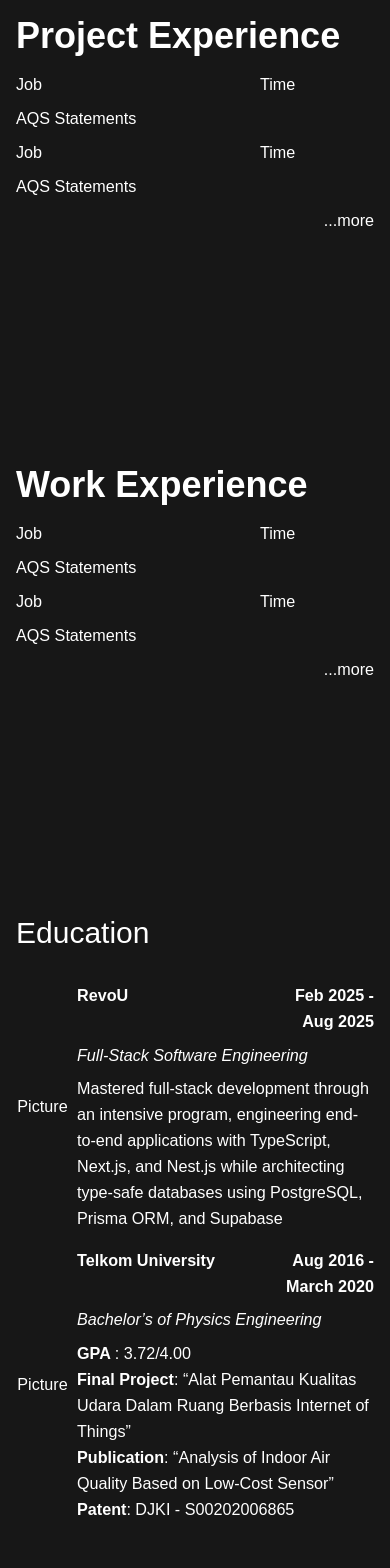
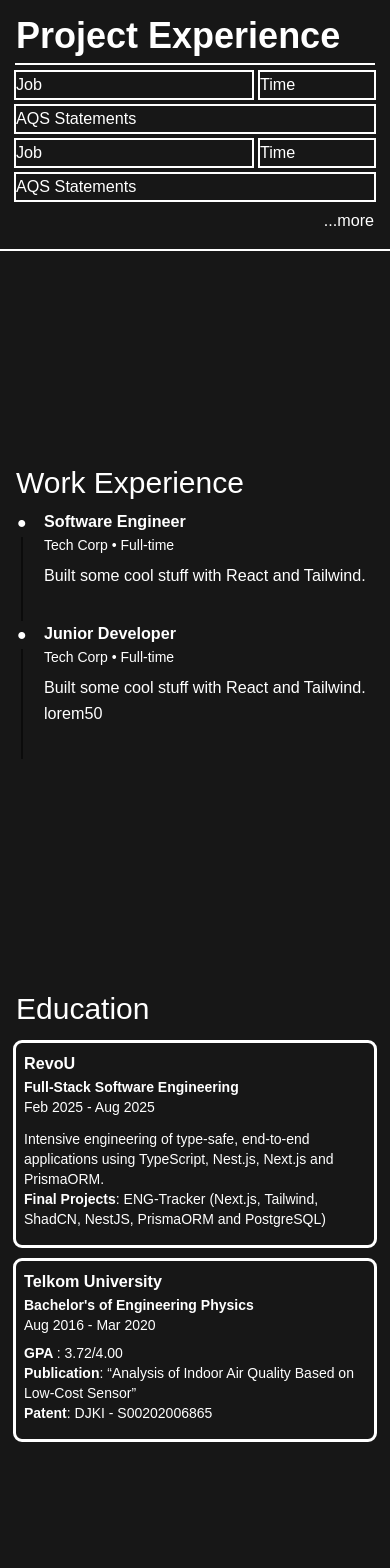
Before and after one commit to kebejoan/bejo-porto, a Next.js app: page / in a window 390 px wide. Shown: the top 1568 px of the page. Built offline with nearby package versions, Linux system fonts and the light colour scheme; a web font is replaced by a local one.

Commit message:
feat: make component hero and aboutme responsive, add content for education

```diff
--- a/app/components/1_AboutMe.tsx
+++ b/app/components/1_AboutMe.tsx
@@ -1,13 +1,13 @@
 export default function AboutMe() {
 	return (
-		<div className="w-full flex flex-col-reverse lg:flex-row gap-2">
+		<div className="w-full flex flex-col-reverse lg:flex-row gap-2 p-2">
 			<div className="w-full lg:w-3/4">
-				<div className="w-full flex flex-col items-center gap-4 outline-1">
-					<div className="w-full flex flex-col gap-2 p-2 outline-2">
+				<div className="w-full flex flex-col items-center gap-4">
+					<div className="w-full flex flex-col gap-2 p-2 ">
 						<div className="text-3xl md:text-4xl lg:text-5xl font-pixel">
 							Hi, my name is Faishal! 👋
 						</div>
-						<div className="w-full outline-1"></div>
+						<div className="w-full "></div>
 						<div className="flex flex-col gap-4">
 							<div>
 								But people call me <strong>Joe/Bejo</strong>. I'm a{" "}
@@ -36,7 +36,7 @@ export default function AboutMe() {
 					</div>
 				</div>
 			</div>
-			<div className="w-full lg:w-1/4 flex flex-col justify-center items-center outline-2 p-2 lg:p-0">
+			<div className="w-full lg:w-1/4 flex flex-col justify-center items-center  p-2 lg:p-0">
 				<div className="w-48 lg:w-full max-w-sm px-2">
 					<img src="/ava.png" alt="me" className="w-full h-auto rounded-xl" />
 				</div>
--- a/app/components/2_Education.tsx
+++ b/app/components/2_Education.tsx
@@ -2,54 +2,84 @@ export default function Education() {
 	return (
 		<div className="w-full grid grid-cols-4 gap-2">
 			<div className="w-full col-span-4">
-        <div className="w-full flex flex-col items-center gap-4 outline-1 grid-span-2">
-          <div className="w-full flex flex-col gap-4 p-4 outline-2">
+				<div className="w-full flex flex-col items-center gap-4  grid-span-2">
+					<div className="w-full flex flex-col gap-4 p-4 ">
 						<div className="text-3xl md:text-4xl lg:text-5xl font-pixel">
 							Education
 						</div>
-            <div className="w-full outline-1"></div>
-            <div className="w-full grid grid-cols-6 gap-2">
-              <div className="w-full outline-2 row-span-3 text-center content-center">
-                Picture
+						{/* <div className="w-full outline-1"></div> */}
+						{/* Revou */}
+						<div className="w-full flex flex-col outline-3 rounded-md gap-1 p-2">
+							<div className="w-full flex flex-col">
+								<div className="font-bold">RevoU</div>
+								<div className="text-sm lg:text-base font-bold">
+									Full-Stack Software Engineering
 								</div>
-              <div className="w-full outline-2 col-span-3 font-bold">RevoU</div>
-              <div className="w-full outline-2 col-span-2 text-end font-bold">
+								<div className="text-sm lg:text-base mb-2">
 									Feb 2025 - Aug 2025
 								</div>
-              <div className="w-full outline-2 col-span-5 italic">
-                Full-Stack Software Engineering
 							</div>
-              <div className="w-full outline-2 col-span-5">
-                Mastered full-stack development through an intensive program,
-                engineering end-to-end applications with TypeScript, Next.js,
-                and Nest.js while architecting type-safe databases using
-                PostgreSQL, Prisma ORM, and Supabase
+							<div className="text-sm lg:text-base mb-2">
+								Intensive engineering of type-safe, end-to-end applications
+								using TypeScript, Nest.js, Next.js and PrismaORM.
+								<br />
+								<strong>Final Projects</strong>: ENG-Tracker (Next.js, Tailwind,
+								ShadCN, NestJS, PrismaORM and PostgreSQL)
 							</div>
 						</div>
-            <div className="w-full grid grid-cols-6 gap-2">
-              <div className="w-full outline-2 row-span-3 text-center content-center">
-                Picture
+						{/* TelU */}
+						<div className="w-full flex flex-col outline-3 rounded-md p-2">
+							<div className="w-full flex flex-col">
+								<div className="font-bold">Telkom University</div>
+								<div className="text-sm lg:text-base font-bold">
+									Bachelor's of Engineering Physics
 								</div>
-              <div className="w-full outline-2 col-span-3 font-bold">
-                Telkom University
+								<div className="text-sm lg:text-base mb-2">
+									Aug 2016 - Mar 2020
 								</div>
-              <div className="w-full outline-2 col-span-2 text-end font-bold">
-                Aug 2016 - March 2020
 							</div>
-              <div className="w-full outline-2 col-span-5 italic">
-                Bachelor’s of Physics Engineering
-              </div>
-              <div className="w-full outline-2 col-span-5">
+							<div className="text-sm lg:text-base mb-2">
 								<strong>GPA </strong>: 3.72/4.00 <br />
-                <strong>Final Project</strong>: “Alat Pemantau Kualitas Udara
-                Dalam Ruang Berbasis Internet of Things” <br />
 								<strong>Publication</strong>: “Analysis of Indoor Air Quality
 								Based on Low-Cost Sensor”
 								<br />
 								<strong>Patent</strong>: DJKI - S00202006865
 							</div>
 						</div>
-            {/* <div className="w-full flex justify-end">...more</div> */}
+						{/* <div className="w-full grid grid-cols-6 gap-2">
+							<div className="w-full outline-2 col-span-3 font-bold">RevoU</div>
+							<div className="w-full outline-2 col-span-3 text-end font-bold">
+								Feb 2025 - Aug 2025
+							</div>
+							<div className="w-full outline-2 col-span-6 italic">
+								Full-Stack Software Engineering
+							</div>
+							<div className="w-full outline-2 col-span-6">
+								Intensive engineering of type-safe, end-to-end applications
+								using TypeScript, Nest.js, and PostgreSQL.
+								<br />
+								<strong>Final Projects</strong>: ENG-Tracker (Next.js, Tailwind,
+								ShadCN, NestJS, PrismaORM PostgreSQL)
+							</div>
+						</div>
+						<div className="w-full grid grid-cols-6 gap-2">
+							<div className="w-full outline-2 col-span-3 font-bold">
+								Telkom University
+							</div>
+							<div className="w-full outline-2 col-span-3 text-end font-bold">
+								Aug 2016 - Mar 2020
+							</div>
+							<div className="w-full outline-2 col-span-6 italic">
+								Bachelor’s of Physics Engineering
+							</div>
+							<div className="w-full outline-2 col-span-6">
+								<strong>GPA </strong>: 3.72/4.00 <br />
+								<strong>Publication</strong>: “Analysis of Indoor Air Quality
+								Based on Low-Cost Sensor”
+								<br />
+								<strong>Patent</strong>: DJKI - S00202006865
+							</div>
+						</div> */}
 					</div>
 				</div>
 			</div>
--- a/app/components/3_WorkExperience.tsx
+++ b/app/components/3_WorkExperience.tsx
@@ -2,21 +2,48 @@ export default function WorkExperience() {
 	return (
 		<div className="w-full grid grid-cols-4 gap-2">
 			<div className="w-full col-span-4">
-				<div className="w-full flex flex-col items-center gap-4 w-full outline-1 grid-span-2">
-					<div className="w-full flex flex-col gap-2 p-4 outline-2">
-						<div className="text-4xl font-bold">Work Experience</div>
-						<div className="w-full outline-1"></div>
-						<div className="w-full grid grid-cols-6 gap-2">
-							<div className="w-full outline-2 col-span-4">Job</div>
-							<div className="w-full outline-2 col-span-2">Time</div>
-							<div className="w-full outline-2 col-span-6">AQS Statements</div>
+				<div className="w-full flex flex-col items-center gap-4 w-full grid-span-2">
+					<div className="w-full flex flex-col gap-2 p-4 ">
+						<div className="text-3xl md:text-4xl lg:text-5xl font-pixel">
+							Work Experience
 						</div>
-						<div className="w-full grid grid-cols-6 gap-2">
-							<div className="w-full outline-2 col-span-4">Job</div>
-							<div className="w-full outline-2 col-span-2">Time</div>
-							<div className="w-full outline-2 col-span-6">AQS Statements</div>
+						{/* <div className="w-1/2 outline-1"></div> */}
+						<div className="space-y-0">
+							{/* Timeline Item */}
+							<div className="relative flex gap-x-4">
+								{/* The Line and Dot Column */}
+								<div className="relative last:after:hidden after:absolute after:top-7 after:bottom-0 after:left-1/2 after:w-px after:-translate-x-1/2 after:bg-black">
+									<div className="relative z-10 flex size-3 items-center justify-center mt-2">
+										●
+									</div>
+								</div>
+
+								{/* The Content Column */}
+								<div className="pb-8">
+									<h3 className="font-bold ">Software Engineer</h3>
+									<p className="text-sm lg:text-base">Tech Corp • Full-time</p>
+									<p className="mt-2">
+										Built some cool stuff with React and Tailwind.
+									</p>
+								</div>
+							</div>
+
+							{/* Repeat for next item */}
+							<div className="relative flex gap-x-4">
+								<div className="relative last:after:hidden after:absolute after:top-7 after:bottom-0 after:left-1/2 after:w-px after:-translate-x-1/2 after:bg-black">
+									<div className="relative z-10 flex size-3 items-center justify-center mt-2">
+										●
+									</div>
+								</div>
+								<div className="pb-8">
+									<h3 className="font-bold">Junior Developer</h3>
+									<p className="text-sm lg:text-base">Tech Corp • Full-time</p>
+									<p className="mt-2">
+										Built some cool stuff with React and Tailwind. lorem50
+									</p>
+								</div>
+							</div>
 						</div>
-						<div className="w-full flex justify-end">...more</div>
 					</div>
 				</div>
 			</div>
--- a/app/components/SkyContent.tsx
+++ b/app/components/SkyContent.tsx
@@ -15,16 +15,16 @@ export default function SkyContent() {
 			</div>
 			{/* Desktop */}
 			<div className="hidden lg:flex flex-col items-center justify-center w-full gap-2">
-				<div className="flex items-center w-[1024] h-screen outline-2">
+				<div className="flex items-center w-[1024] h-screen">
 					<ProjectExperience />
 				</div>
-				<div className="flex items-center w-[1024] h-screen outline-2">
+				<div className="flex items-center w-[1024] h-screen">
 					<WorkExperience />
 				</div>
-				<div className="flex items-center w-[1024] h-screen outline-2">
+				<div className="flex items-center w-[1024] h-screen">
 					<Education />
 				</div>
-				<div className="flex items-center w-[1024] h-screen outline-2">
+				<div className="flex items-center w-[1024] h-screen">
 					<AboutMe />
 				</div>
 			</div>
--- a/app/globals.css
+++ b/app/globals.css
@@ -47,7 +47,7 @@ body {
 	body {
 		/* Standard CSS way to do responsive text without @apply */
 		/* Clamp: (min size, preferred size based on width, max size) */
-		font-size: clamp(1rem, 0.95rem + 0.25vw, 1.25rem);
+		font-size: clamp(0.9rem, 0.95rem + 0.25vw, 1.25rem);
 		line-height: 1.6;
 		word-wrap: break-word;
 	}
--- a/app/page.tsx
+++ b/app/page.tsx
@@ -28,7 +28,7 @@ export default function Home() {
 		<main
 			className={`
         flex flex-col items-center min-h-screen transition-opacity duration-1000
-				[&_*]:outline-0
+
         ${isReady ? "opacity-100" : "opacity-0"}
       `}
 		>
```
Lines whose indentation alone changed are shown as unchanged.
